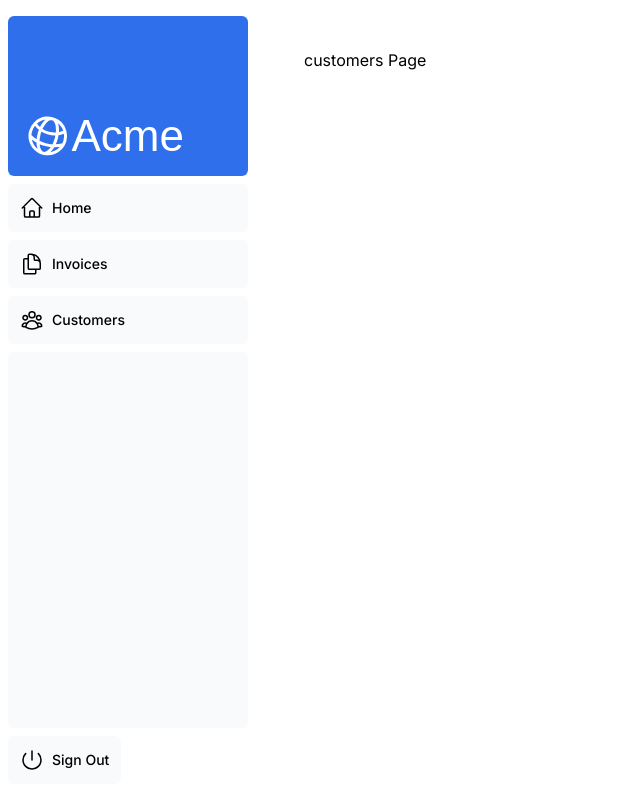
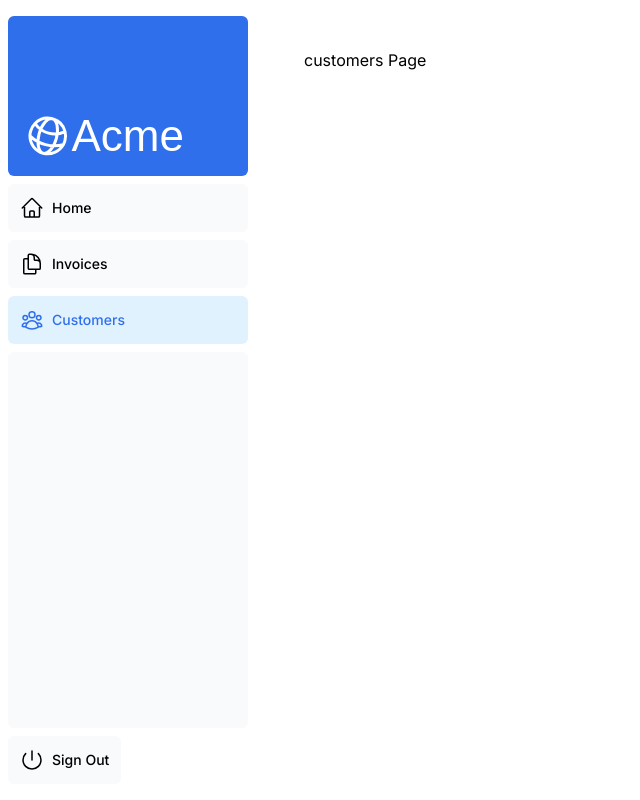
Before and after one commit to aljorgevi/official-nextjs14-course, a Next.js app: page /dashboard/customers in a window 1280 px wide. Shown: the whole page, without its empty margins (0-640 px from the left). Built offline with nearby package versions, Linux system fonts and the light colour scheme; a web font is replaced by a local one.

Commit message:
chapter 5 - add active links ✅

```diff
--- a/app/ui/dashboard/nav-links.tsx
+++ b/app/ui/dashboard/nav-links.tsx
@@ -1,8 +1,9 @@
-import {
-  UserGroupIcon,
-  HomeIcon,
-  DocumentDuplicateIcon,
-} from '@heroicons/react/24/outline';
+'use client'
+
+import { UserGroupIcon, HomeIcon, DocumentDuplicateIcon } from '@heroicons/react/24/outline'
+import Link from 'next/link'
+import { usePathname } from 'next/navigation'
+import clsx from 'clsx'
 
 // Map of links to display in the side navigation.
 // Depending on the size of the application, this would be stored in a database.
@@ -11,27 +12,34 @@ const links = [
 	{
 		name: 'Invoices',
 		href: '/dashboard/invoices',
-    icon: DocumentDuplicateIcon,
+		icon: DocumentDuplicateIcon
 	},
-  { name: 'Customers', href: '/dashboard/customers', icon: UserGroupIcon },
-];
+	{ name: 'Customers', href: '/dashboard/customers', icon: UserGroupIcon }
+]
 
 export default function NavLinks() {
+	const pathname = usePathname()
+
 	return (
 		<>
-      {links.map((link) => {
-        const LinkIcon = link.icon;
+			{links.map(link => {
+				const LinkIcon = link.icon
 				return (
-          <a
+					<Link
 						key={link.name}
 						href={link.href}
-            className="flex h-[48px] grow items-center justify-center gap-2 rounded-md bg-gray-50 p-3 text-sm font-medium hover:bg-sky-100 hover:text-blue-600 md:flex-none md:justify-start md:p-2 md:px-3"
+						className={clsx(
+							'flex h-[48px] grow items-center justify-center gap-2 rounded-md bg-gray-50 p-3 text-sm font-medium hover:bg-sky-100 hover:text-blue-600 md:flex-none md:justify-start md:p-2 md:px-3',
+							{
+								'bg-sky-100 text-blue-600': pathname === link.href
+							}
+						)}
 					>
-            <LinkIcon className="w-6" />
-            <p className="hidden md:block">{link.name}</p>
-          </a>
-        );
+						<LinkIcon className='w-6' />
+						<p className='hidden md:block'>{link.name}</p>
+					</Link>
+				)
 			})}
 		</>
-  );
+	)
 }
```
Lines whose indentation alone changed are shown as unchanged.
